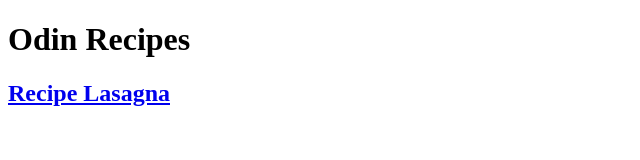
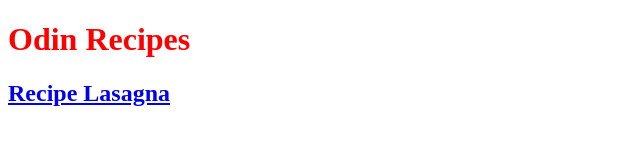
Before and after one commit to noltemannn/odin-recipes, a plain HTML site: page index.html in a window 1280 px wide. Shown: the whole page, without its empty margins (0-640 px from the left). Drawn offline with Linux system fonts and the light colour scheme.

Commit message:
agregando css minimo

```diff
--- a/index.html
+++ b/index.html
@@ -4,10 +4,13 @@
 <head>
     <meta charset="UTF-8">
     <title>Odin Recipes</title>
-    <a class="stylesheet" href="styles.css"></a>
+    <link rel="stylesheet" href="styles.css"></link>
 </head>
 
 <body>
-    <h1>Odin Recipes</h1>
+    <div class="header1">
+        <h1>Odin Recipes</h1>
+    </div>
+
     <a href="./recipes/lasagna.html"><h2>Recipe Lasagna</h2></a>
 </body>
--- a/styles.css
+++ b/styles.css
@@ -0,0 +1,7 @@
+.header1 {
+    color:blue;
+}
+
+.header1 h1 {
+    color:red;
+}
```
Also changed, not shown: recipes/lasagna.html (+1 -1 lines).
